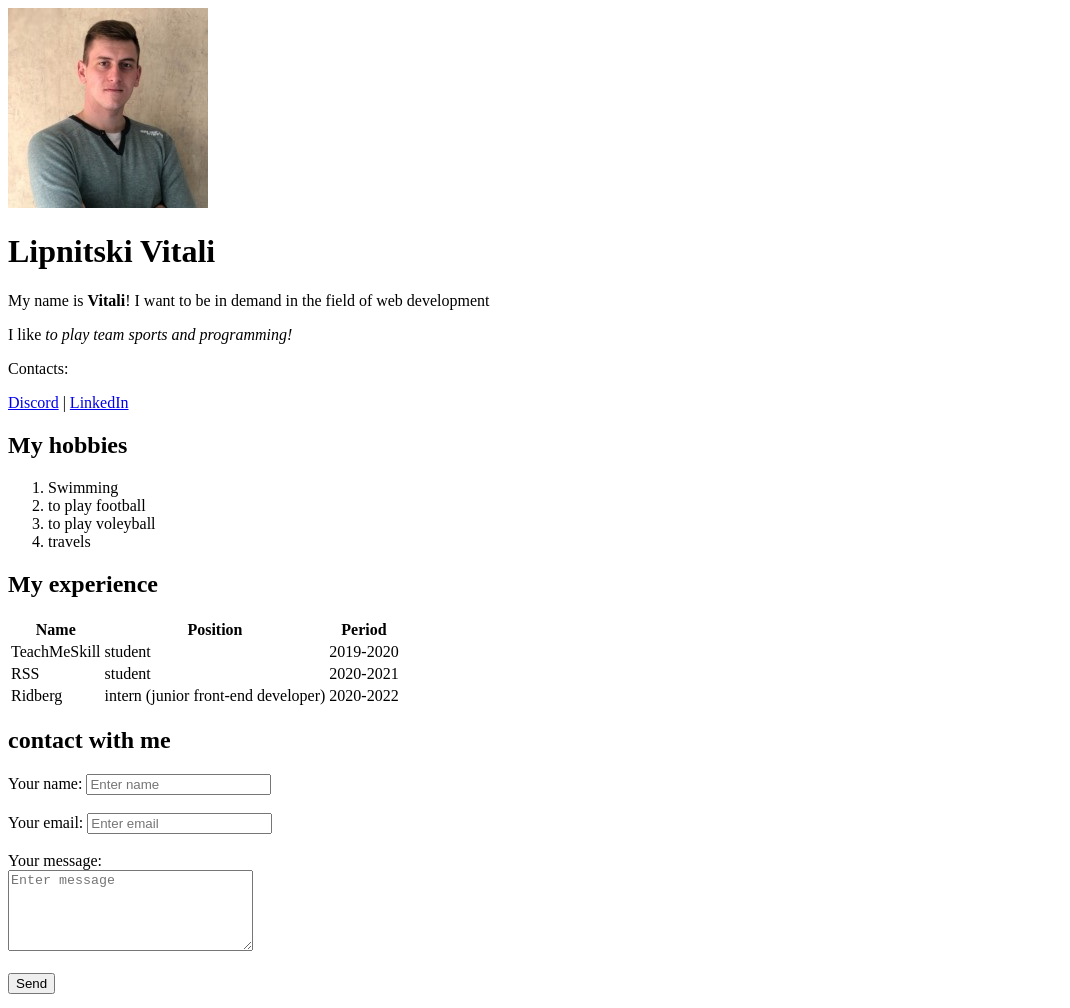
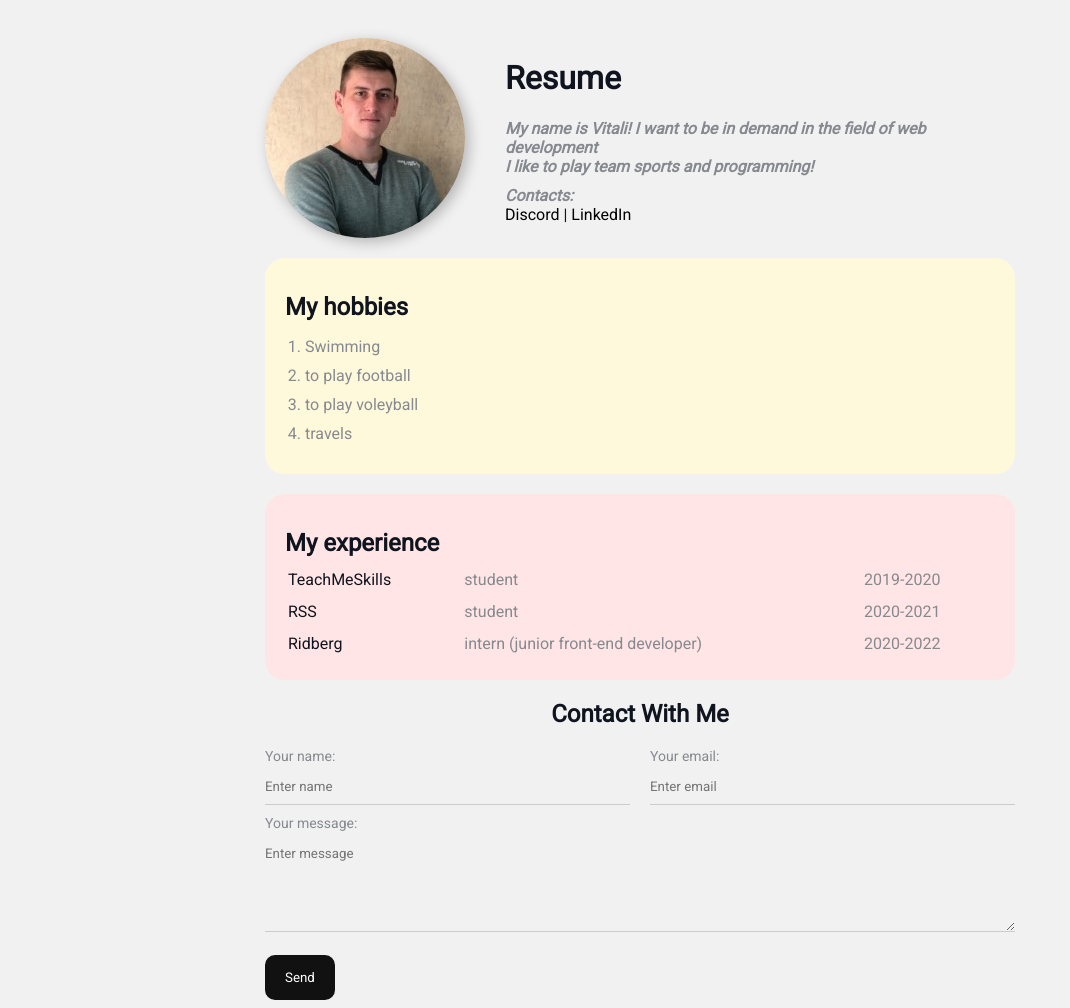
Before and after one commit to Vetal-Lip/html-css-resume, a plain HTML site: page index.html in a window 1280 px wide. Shown: the whole page, without its empty margins (0-1070 px from the left). Drawn offline with Linux system fonts and the light colour scheme.

Commit message:
feat: add styles

```diff
--- a/index.html
+++ b/index.html
@@ -6,14 +6,19 @@
     <meta name="viewport" content="width=device-width, initial-scale=1.0" />
     <meta name="description" content="resume, cv, Lipnitski" />
     <meta name="keywords" content="resume Lipnitski" />
+    <link rel="stylesheet" href="styles.css" />
     <title>Document</title>
   </head>
   <body>
-    <img src="./src/img/profile.jpg" alt="V.Lipnitski" />
-    <h1>Lipnitski Vitali</h1>
+    <div class="container">
+      <div class="info">
+        <img src="./src/img/profile.jpg" alt="V.Lipnitski" class="logo" />
+
+        <div class="info-text">
+          <h1>Resume</h1>
           <p>
-      My name is <strong>Vitali</strong>! I want to be in demand in the field of
-      web development
+            My name is <strong>Vitali</strong>! I want to be in demand in the
+            field of web development
           </p>
           <p>I like <em>to play team sports and programming!</em></p>
           <p>Contacts:</p>
@@ -28,26 +33,25 @@
             target="_blank"
             >LinkedIn</a
           >
+        </div>
+      </div>
 
+      <div class="card bg-yellow">
         <h2>My hobbies</h2>
-    <ol>
+        <ol class="list">
           <li>Swimming</li>
           <li>to play football</li>
           <li>to play voleyball</li>
           <li>travels</li>
         </ol>
+      </div>
+
+      <div class="card bg-red">
         <h2>My experience</h2>
-    <table>
-      <thead>
-        <tr>
-          <th>Name</th>
-          <th>Position</th>
-          <th>Period</th>
-        </tr>
-      </thead>
+        <table class="table">
           <tbody>
             <tr>
-          <td>TeachMeSkill</td>
+              <td>TeachMeSkills</td>
               <td>student</td>
               <td>2019-2020</td>
             </tr>
@@ -63,22 +67,25 @@
             </tr>
           </tbody>
         </table>
+      </div>
 
+      <form action="/" class="form">
         <h2>contact with me</h2>
-    <form action="/">
-      <div>
+
+        <div class="form-row">
+          <div class="form-group">
             <label for="name">Your name:</label>
             <input type="text" id="name" placeholder="Enter name" />
           </div>
-      <br />
-      <div>
+
+          <div class="form-group">
             <label for="email">Your email:</label>
             <input type="email" id="email" placeholder="Enter email" />
           </div>
-      <br />
-      <div>
+        </div>
+
+        <div class="form-group">
           <label for="message">Your message:</label>
-        <br />
           <textarea
             id="message"
             placeholder="Enter message"
@@ -87,7 +94,8 @@
           ></textarea>
         </div>
         <br />
-      <input type="submit" value="Send" />
+        <input type="submit" value="Send" class="btn" />
       </form>
+    </div>
   </body>
 </html>
--- /dev/null
+++ b/styles.css
@@ -0,0 +1,177 @@
+@import url("https://fonts.googleapis.com/css2?family=Roboto&display=swap");
+
+body {
+  font-family: "Roboto", sans-serif;
+  font-size: 16px;
+  font-weight: normal;
+  color: #0f141e;
+  background-color: #f1f1f1;
+}
+
+a {
+  color: #000;
+  text-decoration: none;
+}
+
+a:hover {
+  text-decoration: underline;
+}
+
+a:active {
+  color: blue;
+}
+
+a:visited {
+  color: grey;
+}
+
+.container {
+  max-width: 750px;
+  margin: auto;
+  padding-top: 30px;
+}
+
+.logo {
+  border-radius: 50%;
+  width: 200px;
+  box-shadow: 4px 4px 14px rgba(0, 0, 0, 0.25);
+}
+
+.info {
+  margin-bottom: 20px;
+  display: flex;
+}
+
+.info-text {
+  margin-left: 40px;
+}
+
+.info-text p {
+  font-style: italic;
+  font-weight: bold;
+  color: #86898f;
+  margin: 0;
+}
+
+.info-text p:nth-child(3) {
+  margin-bottom: 10px;
+}
+
+.info-text h4 {
+  margin-bottom: 10px;
+}
+
+@media (max-width: 650px) {
+  .info {
+    display: block;
+    text-align: center;
+  }
+}
+
+.card {
+  border-radius: 20px;
+  padding: 15px 20px;
+  margin-bottom: 20px;
+}
+
+.card h2 {
+  margin-bottom: 10px;
+}
+
+.bg-yellow {
+  background-color: #fff9dc;
+}
+
+.bg-red {
+  background-color: #ffe5e5;
+}
+
+.bg-green {
+  background-color: #e5ffe7;
+}
+
+.btn {
+  background-color: #111;
+  padding: 15px 20px;
+  color: #fff;
+  border: none;
+  border-radius: 10px;
+  font-family: inherit;
+  cursor: pointer;
+}
+
+.btn:hover {
+  opacity: 0.8;
+}
+
+.list {
+  padding: 0 20px;
+}
+
+.list li {
+  color: #86898f;
+  margin-bottom: 10px;
+}
+
+.table {
+  width: 100%;
+}
+
+.table td {
+  padding-bottom: 10px;
+}
+
+.table td:nth-child(2),
+.table td:nth-child(3) {
+  color: #86898f;
+}
+
+.form h2 {
+  text-transform: capitalize;
+  text-align: center;
+}
+
+.form-row {
+  margin-bottom: 10px;
+  display: flex;
+}
+
+.form-row .form-group {
+  margin-right: 20px;
+  width: 50%;
+}
+
+.form-row .form-group:last-child {
+  margin-right: 0;
+}
+
+@media (max-width: 650px) {
+  .form-row {
+    display: block;
+  }
+
+  .form-row .form-group {
+    width: 100%;
+    margin-right: 0;
+    margin-bottom: 10px;
+  }
+}
+
+.form-group label {
+  display: block;
+  font-size: 14px;
+  color: #86898f;
+}
+
+.form-group input,
+.form-group textarea {
+  width: 100%;
+  box-sizing: border-box;
+  border: none;
+  background-color: transparent;
+  border-bottom: 1px solid #ccc;
+  color: #000;
+  padding: 15px 0 10px;
+  outline: none;
+  font-family: inherit;
+}
```
Lines whose indentation alone changed are shown as unchanged.
